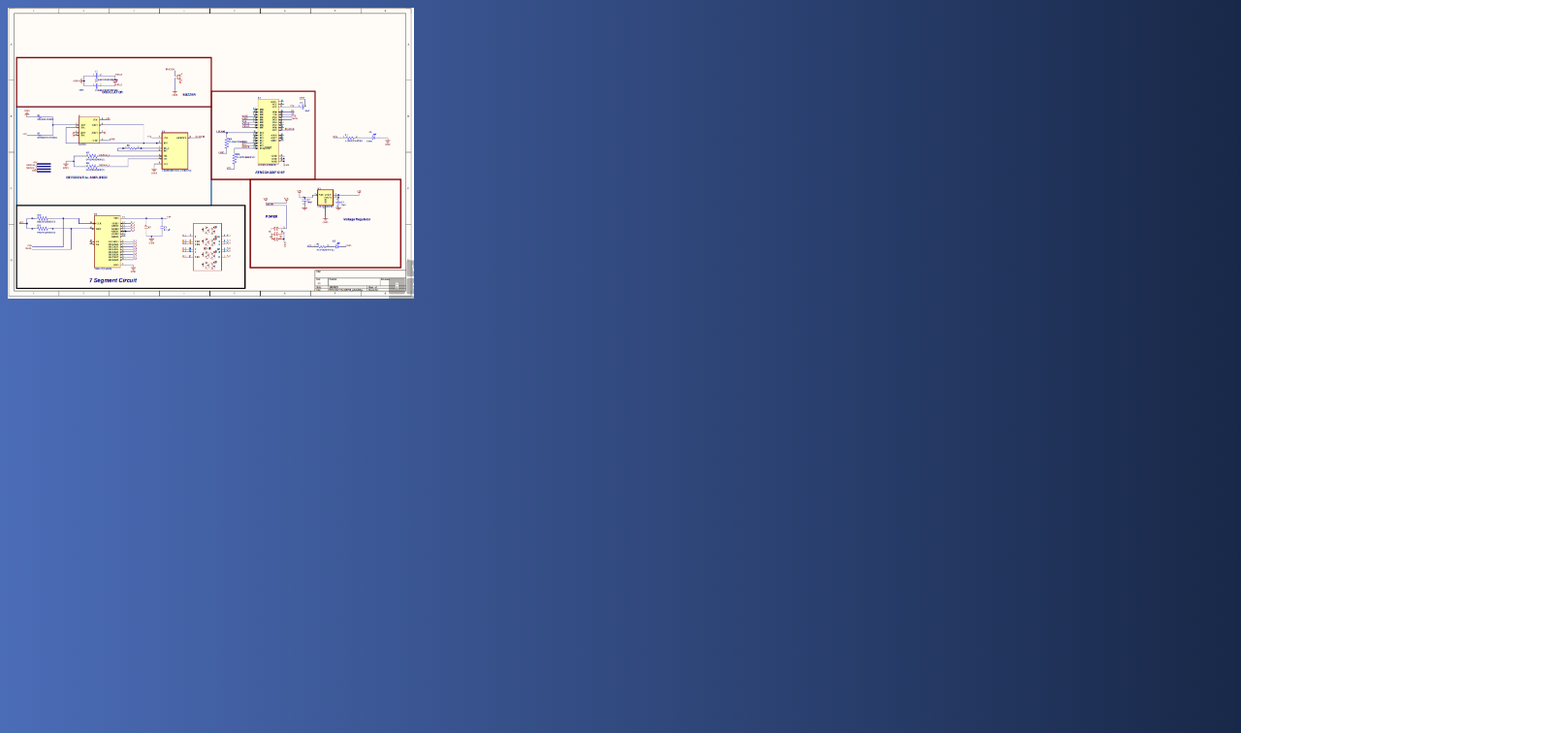
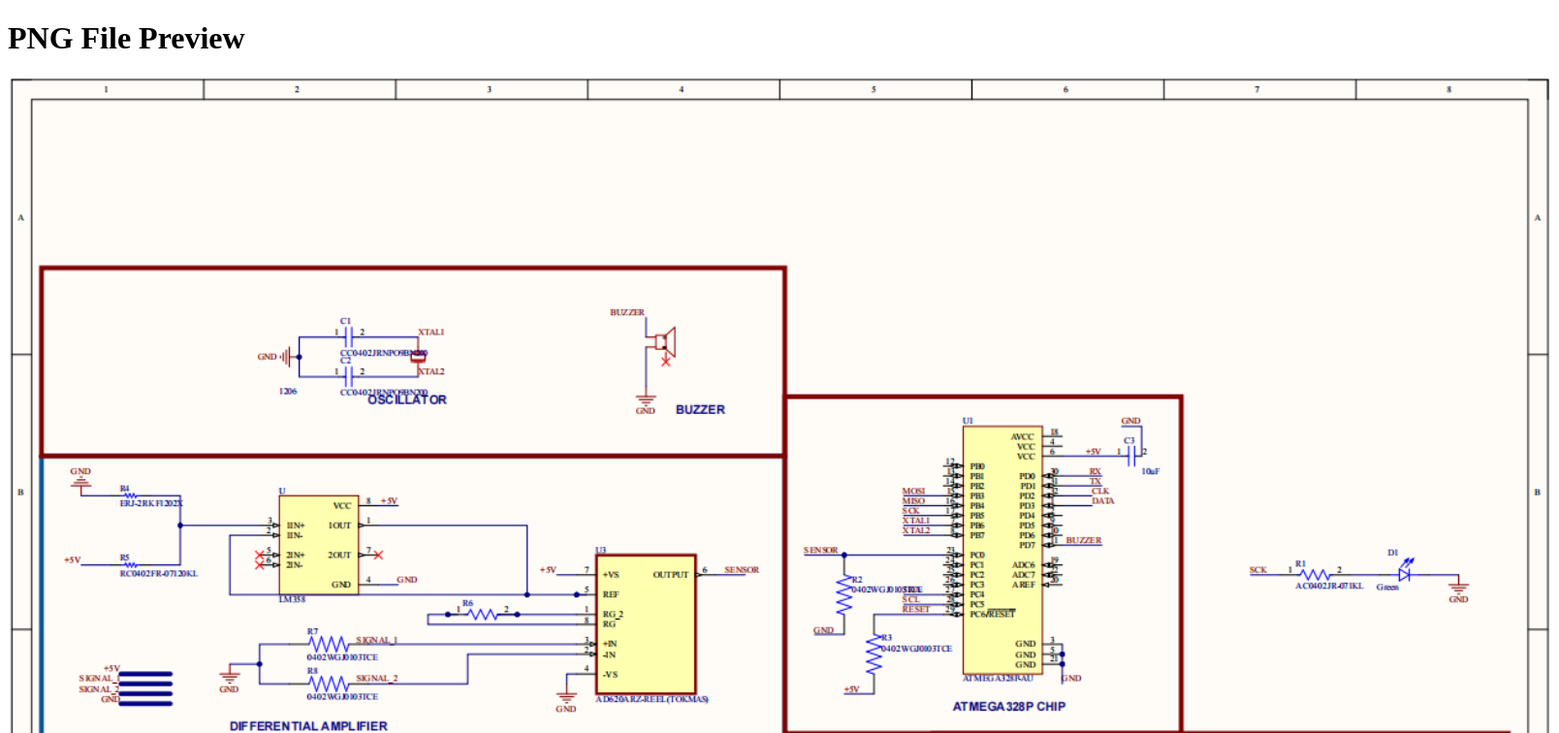
Before and after one commit to RMT-ESD/PCB_documentation.github.io, a plain HTML site: page src/Schamatic.html in a window 1280 px wide. Shown: the top 756 px of the page at 97% size, 1608 px wide, since content can reach past the window. Drawn offline with Linux system fonts and the light colour scheme.

Commit message:
Update Schamatic.html

```diff
--- a/src/Schamatic.html
+++ b/src/Schamatic.html
@@ -1,9 +1,12 @@
 <!DOCTYPE html>
-<html>
+<html lang="en">
 <head>
-	<title>Inserting Image in HTML</title>
+    <meta charset="UTF-8">
+    <meta name="viewport" content="width=device-width, initial-scale=1.0">
+    <title>PNG Preview</title>
 </head>
-<body style="background: linear-gradient(to right, #4b6cb7, #182848);">
-	<img src="assets/SCH.png" alt="Butterfly" style="height: 300px;">
+<body>
+    <h1>PNG File Preview</h1>
+    <img src="https://github.com/RMT-ESD/PCB_documentation.github.io/blob/main/src/assets/SCH.png" alt="Schematic Diagram" width="1600">
 </body>
 </html>
```
